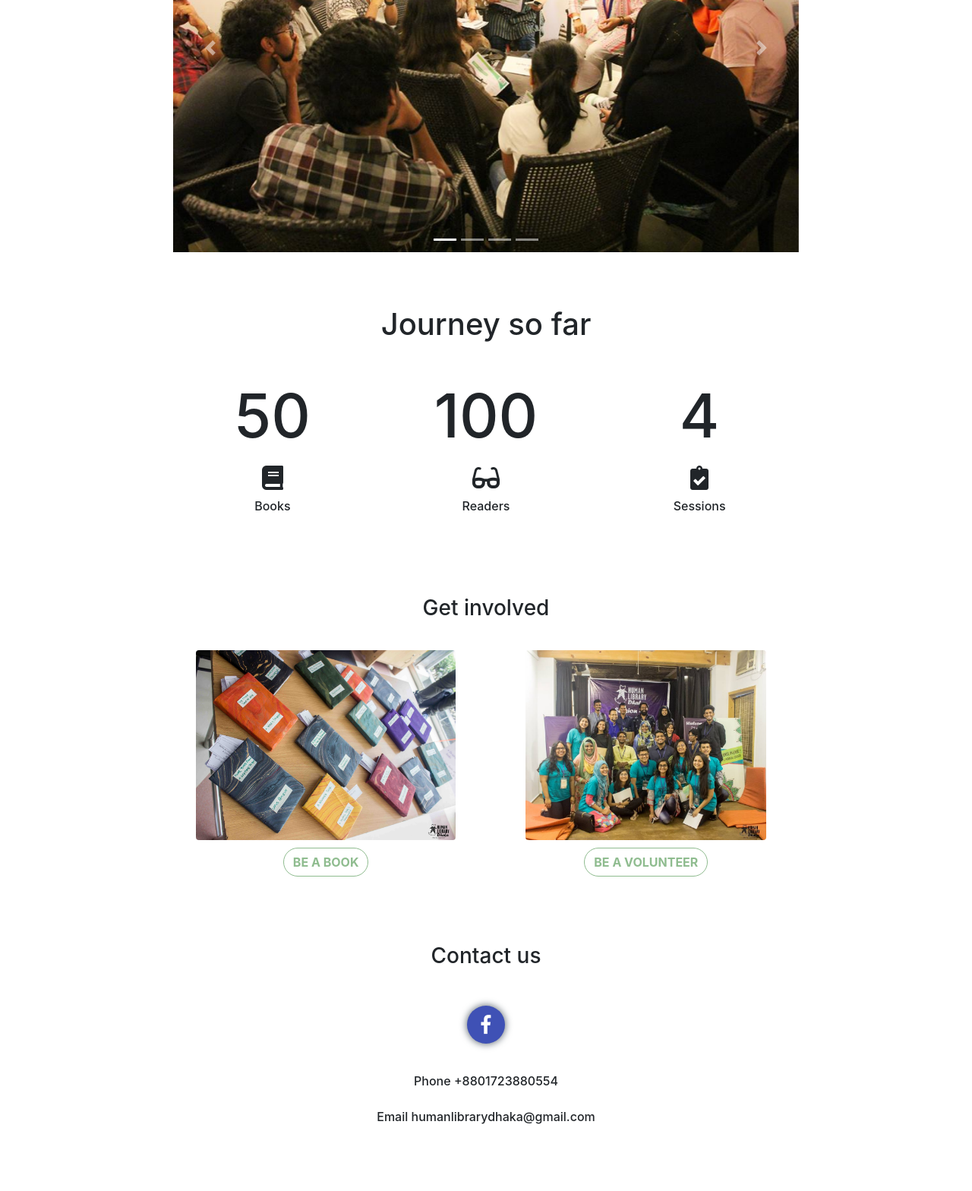
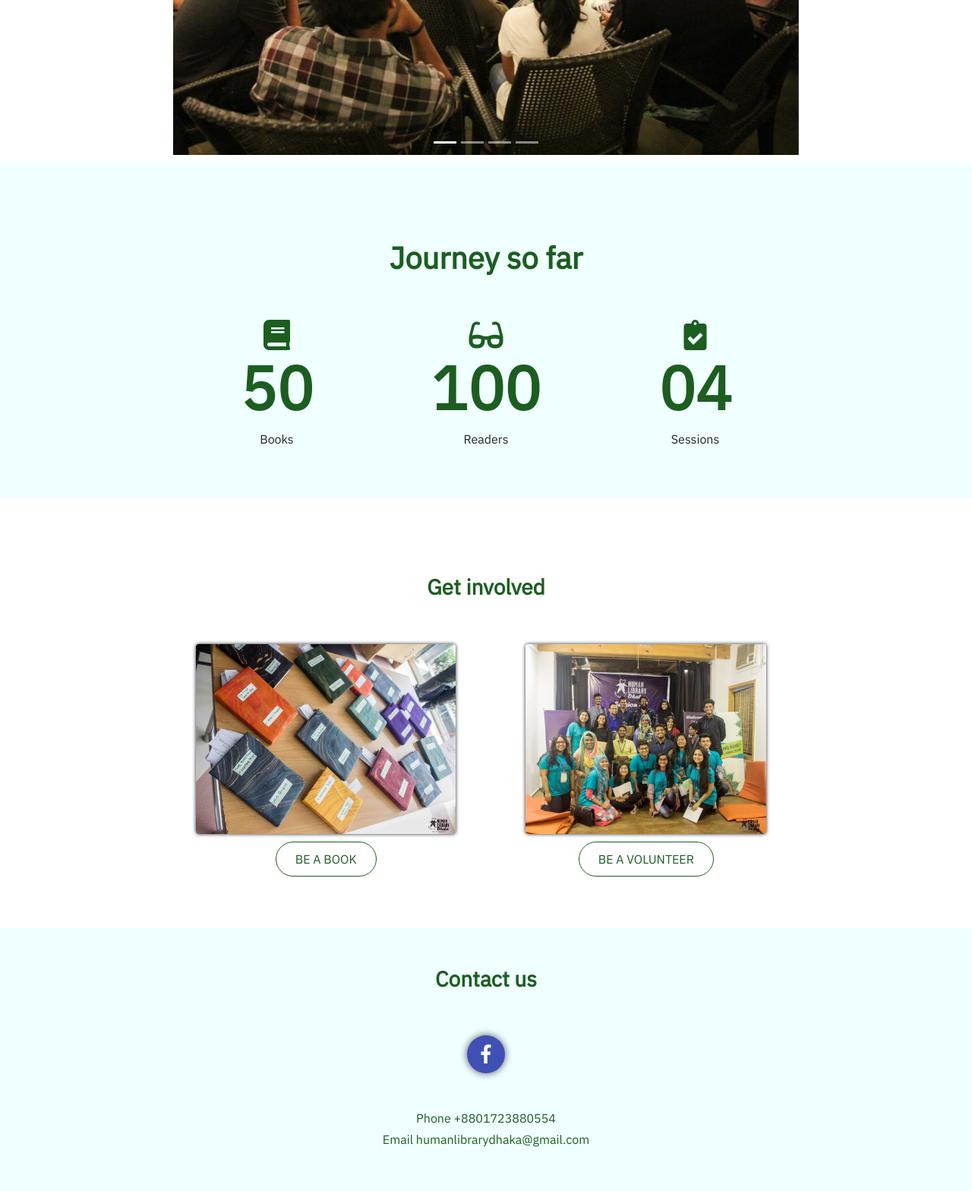
Before and after one commit to Sayeed169/human_library, a PHP site: page / in a window 1280 px wide. Shown: the part 2560-4128 px from the top of the page at 76% size. Before the commit the page ends 4040 px from the top, so only its background shows below. Run offline with PHP 8.4, Linux system fonts and the light colour scheme; some libraries are stand-ins or nearby versions.

Commit message:
color and layout fixation

```diff
--- a/css/style.css
+++ b/css/style.css
@@ -1,10 +1,15 @@
 body{
-	/*color: #1E585A;*/
 	/*background-color: #1E585A;*/
+	font-family: 'IBM Plex Sans', sans-serif;
 }
 
 h1,h2,h3,h4,h5,h6{
-	padding: 10px;
+	/*padding: 10px;*/
+	color: #1B5E20;
+}
+
+h1,h2,h3{
+	font-weight: bold;
 }
 
 a{
@@ -13,8 +18,11 @@
 }
 
 p{
-	padding: 10px;
-	text-align: justify;
+	/*padding: 10px;*/
+}
+
+.bg-gray{
+	background-color: azure;
 }
 
 .hl-div{
@@ -25,11 +33,12 @@
 
 }
 
-.step-div{
-	height: 200px;
-	width: 200px;
-	border-radius: 50%;
-	background-color: darkgray;
+.shadow-light{
+	box-shadow: 0px 0px 5px 0px;
+}
+
+.shadow-dark{
+	box-shadow: 0px 0px 5px 0px;
 }
 
 .figure{
@@ -59,27 +68,26 @@
 	box-shadow: 0px 0px 10px 5px #6c757d;
 }
 .content-div{
-	padding: 30px 20px 30px 20px;
+	padding: 50px 20px 50px 20px;
 	/*background-color: lightgreen;*/
 }
 
 .btn-member{
-	font-weight: bold;
+	padding: 10px 25px 10px 25px;
+	margin: 10px;
 	background-color: white;
-	border: 1px solid darkseagreen;
-	color: darkseagreen;
+	border: 1px solid #1B5E20;
+	color: #1B5E20;
 	border-radius: 50px;
 	transition: all 0.5s;
 }
 
 .btn-member:hover{
-	background-color: darkseagreen;
+	background-color: #1B5E20;
 	color: white;
 }
 
 .count{
-	/*background-color: gray;*/
-	/*color: silver;*/
 }
 
 .count-header{
@@ -87,7 +95,8 @@
 }
 
 .count > i{
-	font-size: 4vh;
+	font-size: 5vh;
+	color: #1B5E20;
 }
 
 .count-caption{
--- a/index.php
+++ b/index.php
@@ -16,6 +16,9 @@
 
     <!-- Font Awesome -->
     <link rel="stylesheet" href="https://use.fontawesome.com/releases/v5.1.0/css/all.css" integrity="sha384-lKuwvrZot6UHsBSfcMvOkWwlCMgc0TaWr+30HWe3a4ltaBwTZhyTEggF5tJv8tbt" crossorigin="anonymous">
+
+    <!-- IBM Plex Sans -->
+    <link href="https://fonts.googleapis.com/css?family=IBM+Plex+Sans" rel="stylesheet">
 
     <!-- jQuery library -->
     <script src="https://ajax.googleapis.com/ajax/libs/jquery/3.3.1/jquery.min.js"></script>
@@ -62,15 +65,15 @@
 
       <!--WHAT IS HUMAN LIBRARY DIV-->
       <div class="hl-div">
-        <div class="text-center text-dark col-md-8 offset-md-2 col-12 content-div" style="background-color: #f0ffffbd">
+        <div class="text-center text-dark col-md-8 offset-md-2 col-12 content-div">
           <img class="img-fluid" src="resources/images/hld_banner.png">&nbsp;
-          <h3>WHO WE ARE?</h3>
-          <p>
+          <h3>Who we are?</h3>
+          <p class="text-justify">
             Human Library Dhaka is a local branch of the Human Library Organization that was originally founded by Ronni Abergel in Denmark. It has been designed to fight stereotypes by teaching people to not judge a book by its cover. The library presents people as Human Books who have had experiences of prejudice due to their faith/color/gender/race/profession/lifestyle. In each session of the library, Human Books share those experiences with a group of 5-6 people we like to call “readers”. The readers in turn ask difficult questions which help them to step into the book’s shoes and understand the book better. There are around 3-5 sessions in one day.
           </p>
 
-          <h3>WHY VISIT US?</h3>
-          <p>
+          <h3>Why visit us?</h3>
+          <p class="text-justify">
             You can help Bangladesh to be the most inclusive society by lending your ears to those who have felt unheard and misunderstood for so long. Your 20 minutes of time can break a stereotype which will not only make a person feel more included but also help you take lessons from someone else’s experience.
           </p>
 
@@ -122,8 +125,8 @@
       </div>
 
       <!--WORK FLOW DIV for SMALL SCREEN-->
-      <div class="d-md-none d-block">
-        <div class="col-md-8 offset-md-2 col-12 text-center content-div">
+      <div class="d-md-none d-block content-div">
+        <div class="col-md-8 offset-md-2 col-12 text-center">
           <h1 class="content-div">How does it work?</h1>
           <div class="col-12 border border-dark border-right-0 border-top-0">
             <h5>STEP ONE</h5>
@@ -144,7 +147,7 @@
       </div>
 
       <!--SUBSCRIBE-->
-      <div class="d-none">
+      <div class="d-none content-div">
         <div class="col-md-6 offset-md-3 col-12 content-div">
           <h3 class="text-center">Join our mailing list!</h3>
           <p class="text-center">Receive the latest updates about our upcoming events!</p>
@@ -200,28 +203,29 @@
       </div>
 
       <!-- JOURNEY SO FAR -->
-      <div class="">
-        <div class="text-center col-md-8 offset-md-2 col-12 content-div">
+      <div class="bg-gray content-div">
+        <div class="text-center col-md-8 offset-md-2 col-12">
           <h1 class="content-div">Journey so far</h3>
           <div class="row">
             <div class="col-md col-12 count">
+              <i class="fas fa-book"></i>
               <h3 class="count-header">50</h3>
-              <i class="fas fa-book"></i>
-              <h6 class="count-caption">Books</h6>
+              <p class="count-caption">Books</p>
             </div>
             <div class="col-md col-12 count">
+              <i class="fas fa-glasses"></i>
               <h3 class="count-header">100</h3>
-              <i class="fas fa-glasses"></i>
-              <h6 class="count-caption">Readers</h6>
+              <p class="count-caption">Readers</p>
             </div>
             <div class="col-md col-12 count">
-              <h3 class="count-header">4</h3>
               <i class="fas fa-clipboard-check"></i>
-              <h6 class="count-caption">Sessions</h6>
+              <h3 class="count-header">04</h3>
+              <p class="count-caption">Sessions</p>
             </div>
           </div>
         </div>
       </div>
+
       <!--Get Involved DIV-->
       <div>
         <div class="col-md-8 offset-md-2 col-12 content-div">
@@ -229,7 +233,7 @@
           <div class="row text-center">
             <div class="col-md-6 col-12">
               <div class="figure">
-                <img src="resources/images/be_a_b.jpg" class="img-fluid rounded" alt="Become a book in Human Library Bangladesh">
+                <img src="resources/images/be_a_b.jpg" class="img-fluid rounded shadow-light" alt="Become a book in Human Library Bangladesh">
                 <h4 class="figure-caption">
                   <a href="http://bit.ly/2ws01TI" class="btn btn-member">BE A BOOK</a>
                 </h4>
@@ -237,7 +241,7 @@
             </div>
             <div class="col-md-6 col-12">
                 <div class="figure">
-                  <img src="resources/images/be_a_v2.jpg" class="img-fluid rounded" alt="Become a volunteer in Human Library Bangladesh">
+                  <img src="resources/images/be_a_v2.jpg" class="img-fluid rounded shadow-light" alt="Become a volunteer in Human Library Bangladesh">
                   <h4 class="figure-caption">
                     <a href="http://bit.ly/2ws01TI" class="btn btn-member">BE A VOLUNTEER</a>
                   </h4>
@@ -248,13 +252,13 @@
       </div>
 
       <!--Contact-->
-      <div class="text-center">
+      <div class="text-center bg-gray">
         <div class="col-md-6 offset-md-3 col-12 content-div">
           <h3 class="">Contact us</h3>
           <div class="content-div">
             <a href="#"><i class="fab fa-facebook-f fb-icon"></i></a>
           </div>
-          <h6 class="col-12">Phone +8801723880554</h6>
+          <h6 class="w-100">Phone +8801723880554</h6>
           <h6 class="col-12">Email humanlibrarydhaka@gmail.com</h6>
         </div>
       </div>
```
